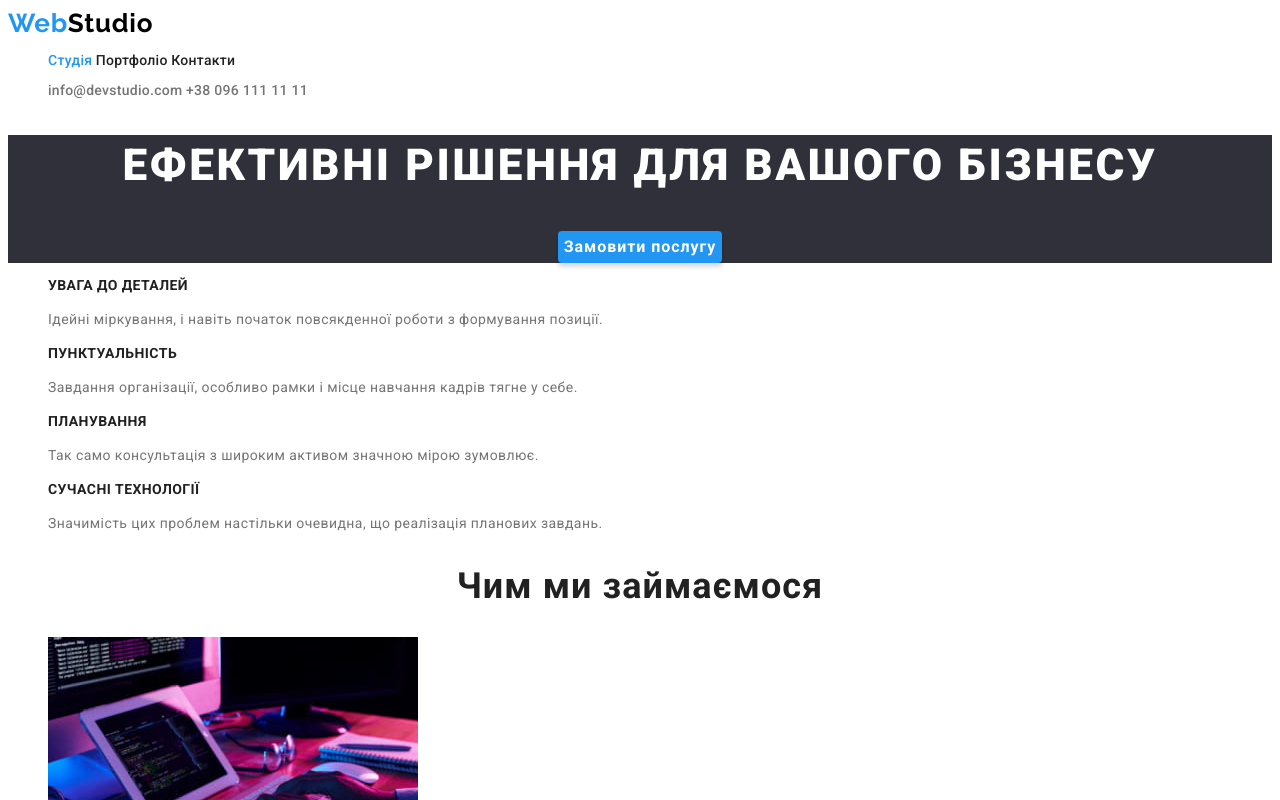
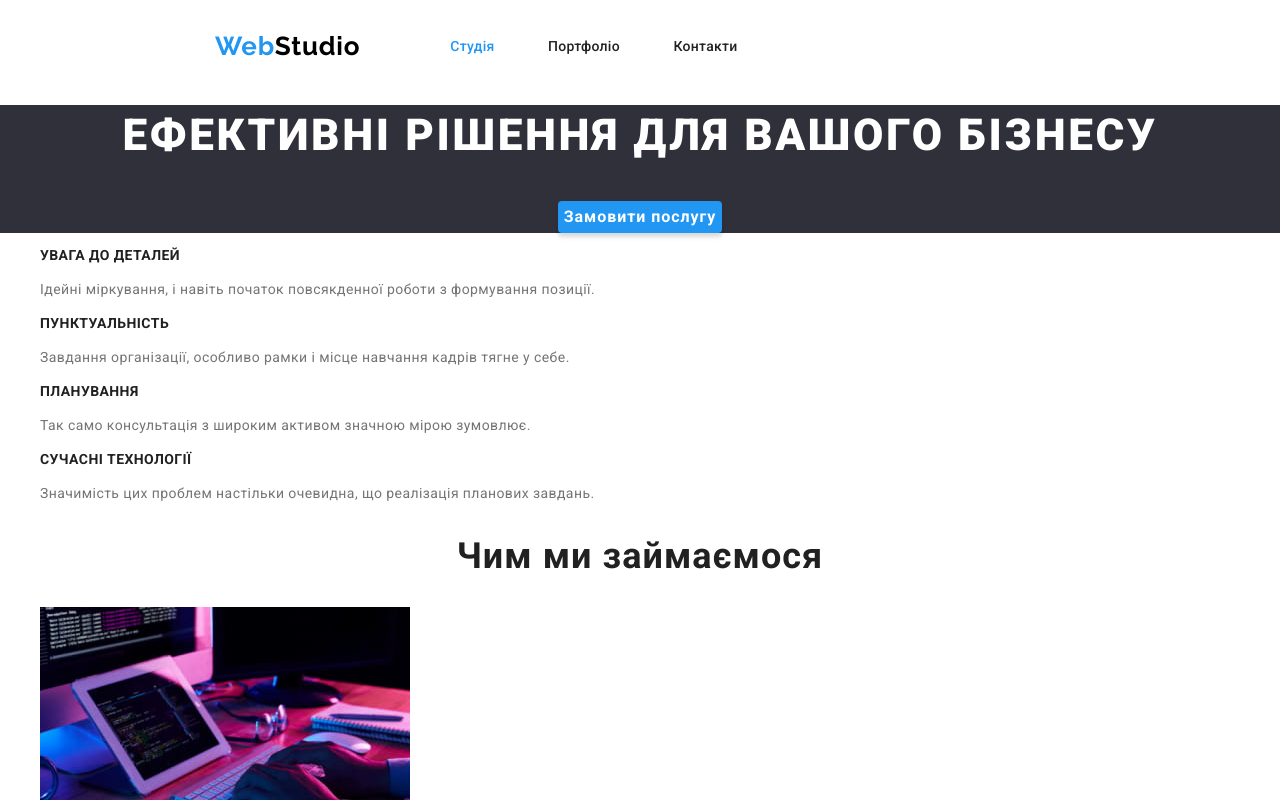
Before and after one commit to uksusit/goit-markup-hw-03, a plain HTML site: page index.html in a window 1280 px wide. Shown: the top 800 px of the page. Drawn offline with nearby package versions, Linux system fonts and the light colour scheme.

Commit message:
norm syles, header menu

```diff
--- a/css/styles.css
+++ b/css/styles.css
@@ -26,15 +26,21 @@
     color: var(--main-text-color);
 }
 .container {
-    width: 1200px;
+    width: 1600px;
+    padding-left: 215px;
+    padding-top: 24px;
+    display: flex;
+    /* flex-direction: row; */
+    justify-content: space-between;
 }
 /* logo */
 .logo {
-    color: var(--blue-color);
+
     font-family: Raleway;
     font-size: 26px;
     font-weight: 700;
     letter-spacing: 0.78px;
+    color: var(--blue-color);
     /* text-decoration: none;
     font-style: normal;
     line-height: normal; */
@@ -85,10 +91,18 @@
 }
 
 /* nav-menu */
-header li {display: inline-block;}
+.nav {
+    display: flex;
+    align-items: center;
+    /* justify-content: space-between; */
+        /* flex-direction: row */
+}
+header li {display: inline-block;
+}
 .site-nav li{
     font-weight: 500;
     letter-spacing: 0.28px;
+    padding-left: 50px;
     /* display: inline-block; */
 
  }
--- a/index.html
+++ b/index.html
@@ -4,6 +4,7 @@
     <meta charset="UTF-8">
     <meta name="viewport" content="width=, initial-scale=1.0">
     <title lang="en">WebStudio</title>
+    <link rel="stylesheet" href="https://cdnjs.cloudflare.com/ajax/libs/modern-normalize/1.0.0/modern-normalize.min.css" />
     <link rel="stylesheet" href="./css/styles.css">
     <link rel="preconnect" href="https://fonts.googleapis.com">
     <link rel="preconnect" href="https://fonts.gstatic.com" crossorigin>
@@ -13,7 +14,7 @@
 
 <body>
     <header class="container">
-        <nav>
+        <nav class="nav">
             <a class="logo" href="./index.html" lang="en">Web<span>Studio</span></a>
             <ul class="site-nav">
                 <li><a class="current" href="./index.html">Студія</a></li>
```
Also changed, not shown: portfolio.html (+2 -1 lines).
